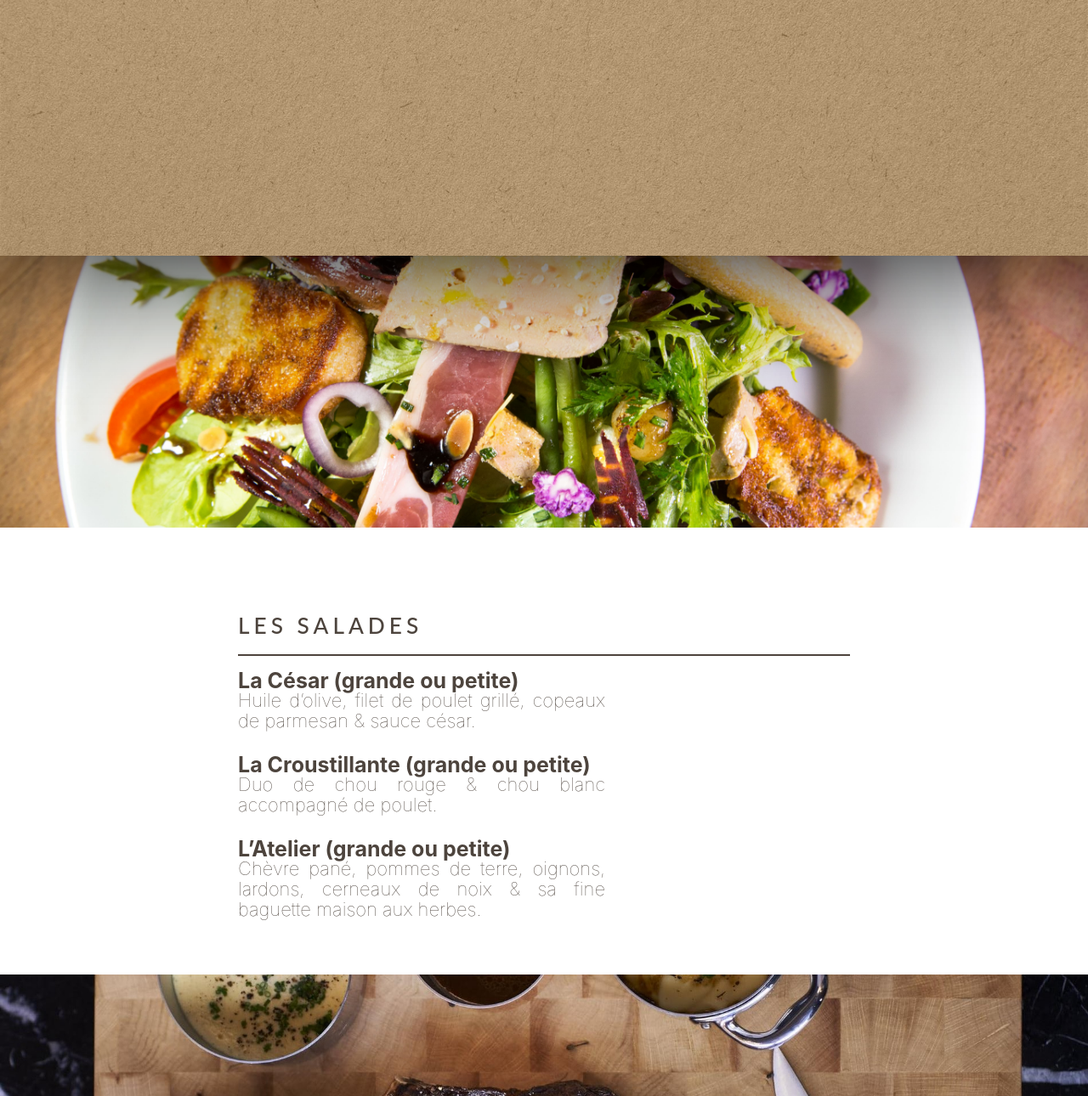
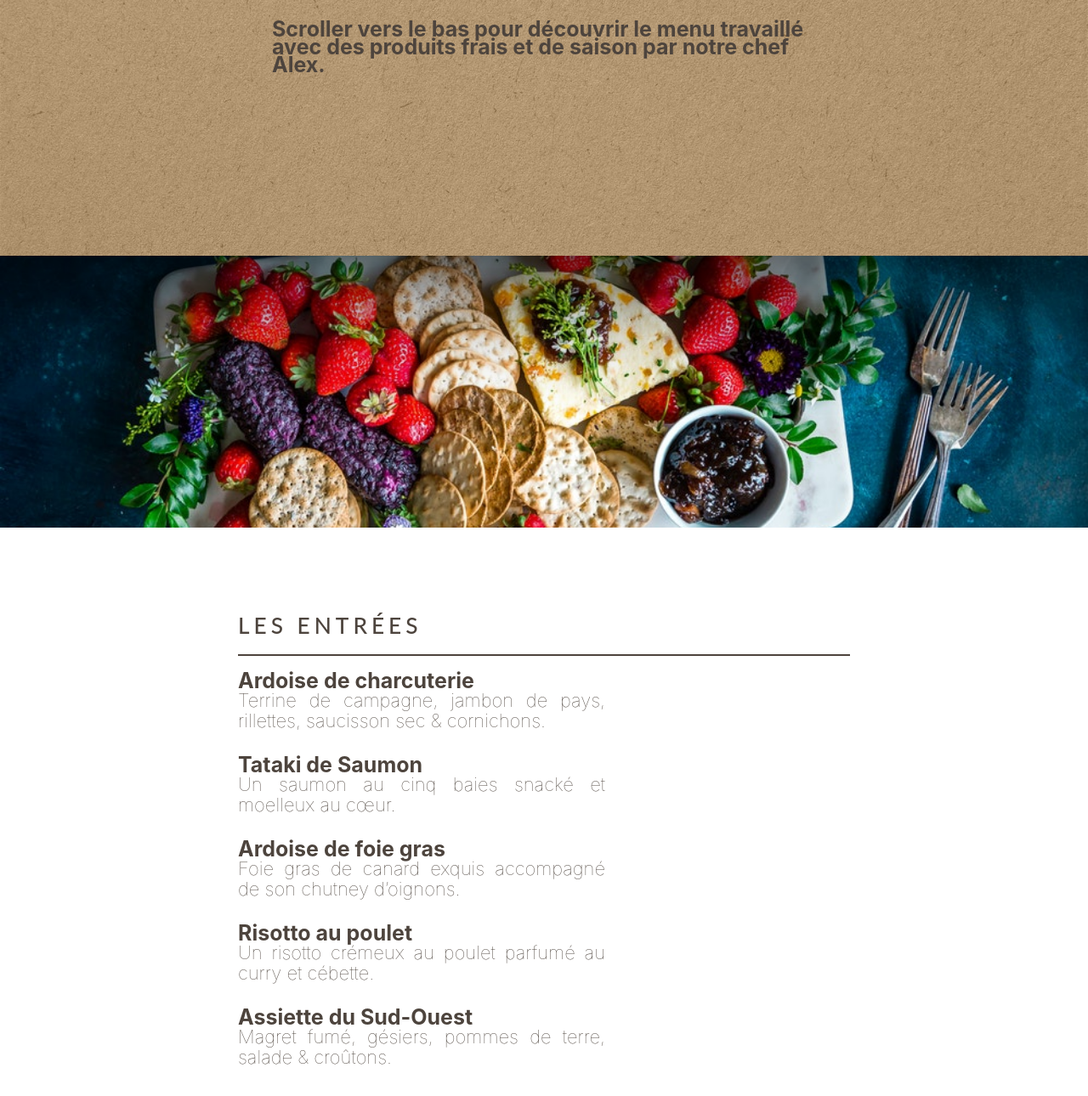
Before and after one commit to wilrib/L-Atelier_Website, a plain HTML site: page index.html in a window 1280 px wide. Shown: the part 299-1589 px from the top of the page at 85% size. Drawn offline with nearby package versions, Linux system fonts and the light colour scheme.

Commit message:
Modif menu

```diff
--- a/css/index.css
+++ b/css/index.css
@@ -11,7 +11,9 @@ html {
 .bgimg-3,
 .bgimg-4,
 .bgimg-5,
-.bgimg-6 {
+.bgimg-6,
+.bgimg-7,
+.bgimg-8 {
   position: relative;
   z-index: -1;
   background-attachment: fixed;
@@ -44,6 +46,12 @@ html {
 
 .bgimg-6 {
   background-image: url("../image/bimg-14-min.jpg");
+}
+.bgimg-7 {
+  background-image: url("../image/bimg-15.jpg");
+}
+.bgimg-8 {
+  background-image: url("../image/bimg-16.jpg");
 }
 
 .caption {
@@ -126,6 +134,20 @@ ul {
   height: 60px;
 }
 
+/* .box {
+  position: relative;
+  top: 190px;
+  left: 200px;
+  width: 50%;
+  text-align: left;
+} */
+.intro .box {
+  width: 50%;
+  margin: auto;
+  position: relative;
+  top: 40%;
+}
+
 /* # Header, Main Menu
 ================================ */
 
@@ -174,7 +196,7 @@ ul {
 
 @media (min-width: 768px) {
   .navbar {
-    height: 120px;
+    height: 190px;
   }
 
   .navbar-nav>li>a {
@@ -198,9 +220,10 @@ ul {
   /* Navbar when scrolled */
 
   .navbar-scroll {
-    height: 70px;
+    height: 80px;
     box-shadow: 0 2px 10px #000;
-    background-color: #131313;
+    background-color: #4d443d;
+    transition: all .25s ease-out;
   }
 
   .navbar-scroll #top-social-menu {
--- a/index.html
+++ b/index.html
@@ -4,7 +4,7 @@
 <head>
     <meta charset="utf-8">
     <meta http-equiv="X-UA-Compatible" content="IE=edge">
-    <title>Page Title</title>
+    <title>L'Atelier Restaurant</title>
     <meta name="viewport" content="width=device-width, initial-scale=1">
     <link rel="stylesheet" type="text/css" media="screen" href="./css/boomerang.min.css">
     <link rel="stylesheet" type="text/css" media="screen" href="./css/index.css">
@@ -68,10 +68,58 @@
 
     <div class="intro texturized lg-cm">
         <div class="box">
-            <!-- <h1>MENU DE L'ATELIER</h1> -->
-            <!-- <p>Browse through Green Rebel’s delicious fresh menu and start making the right food choices today.</p> -->
+            <h1>MENU DE L'ATELIER</h1>
+            <p>Scroller vers le bas pour découvrir le menu travaillé avec des produits frais et de saison par notre
+                chef Alex.</p>
             <div class="carrot"></div>
             <a href="#" id="scroll-down" class="scroll-down"><i class="icon-arrow"></i></a>
+        </div>
+    </div>
+
+    <div class="bgimg-7">
+        <div class="caption">
+            <!-- <span class="border">SCROLL DOWN</span> -->
+        </div>
+    </div>
+
+    <div class="menu-panel">
+        <!-- <h3 style="text-align:center;">Parallax Demo</h3> -->
+        <div class="content-header">
+            <h3>Les Entrées</h3>
+        </div>
+        <div class="menu-details">
+            <ul>
+                <li>
+                    <div class="standard-meal">
+                        <p>Ardoise de charcuterie</p>
+                        <span>Terrine de campagne, jambon de pays, rillettes, saucisson sec & cornichons.</span>
+                    </div>
+                </li>
+                <li>
+                    <div class="standard-meal">
+                        <p>Tataki de Saumon</p>
+                        <span>Un saumon au cinq baies snacké et moelleux au cœur.</span>
+                    </div>
+                </li>
+                <li>
+                    <div class="standard-meal">
+                        <p>Ardoise de foie gras</p>
+                        <span>Foie gras de canard exquis accompagné de son chutney d’oignons.</span>
+                    </div>
+                </li>
+                <li>
+                    <div class="standard-meal">
+                        <p>Risotto au poulet</p>
+                        <span>Un risotto crémeux au poulet parfumé au curry et cébette.</span>
+                    </div>
+                </li>
+                <li>
+                    <div class="standard-meal">
+                        <p>Assiette du Sud-Ouest</p>
+                        <span>Magret fumé, gésiers, pommes de terre, salade & croûtons.</span>
+                    </div>
+                </li>
+            </ul>
         </div>
     </div>
 
@@ -109,15 +157,6 @@
                 </li>
             </ul>
         </div>
-        <!-- <p>Parallax scrolling is a web site trend where the background content is moved at a different speed than the
-            foreground content while scrolling. Nascetur per nec posuere turpis, lectus nec libero turpis nunc at, sed
-            posuere mollis ullamcorper libero ante lectus, blandit pellentesque a, magna turpis est sapien duis blandit
-            dignissim. Viverra interdum mi magna mi, morbi sociis. Condimentum dui ipsum consequat morbi, curabitur
-            aliquam pede, nullam vitae eu placerat eget et vehicula. Varius quisque non molestie dolor, nunc nisl
-            dapibus vestibulum at, sodales tincidunt mauris ullamcorper, dapibus pulvinar, in in neque risus odio.
-            Accumsan fringilla vulputate at quibusdam sociis eleifend, aenean maecenas vulputate, non id vehicula lorem
-            mattis, ratione interdum sociis ornare. Suscipit proin magna cras vel, non sit platea sit, maecenas ante
-            augue etiam maecenas, porta porttitor placerat leo.</p> -->
     </div>
 
     <div class="bgimg-3">
@@ -176,7 +215,7 @@
         </div>
     </div>
 
-    <div class="bgimg-2">
+    <div class="bgimg-8">
         <div class="caption">
             <!-- <span class="border" style="background-color:transparent;font-size:25px;color: #f7f7f7;">SCROLL UP</span> -->
         </div>
```
Also changed, not shown: image/bimg-15.jpg (added), image/bimg-16.jpg (added).
